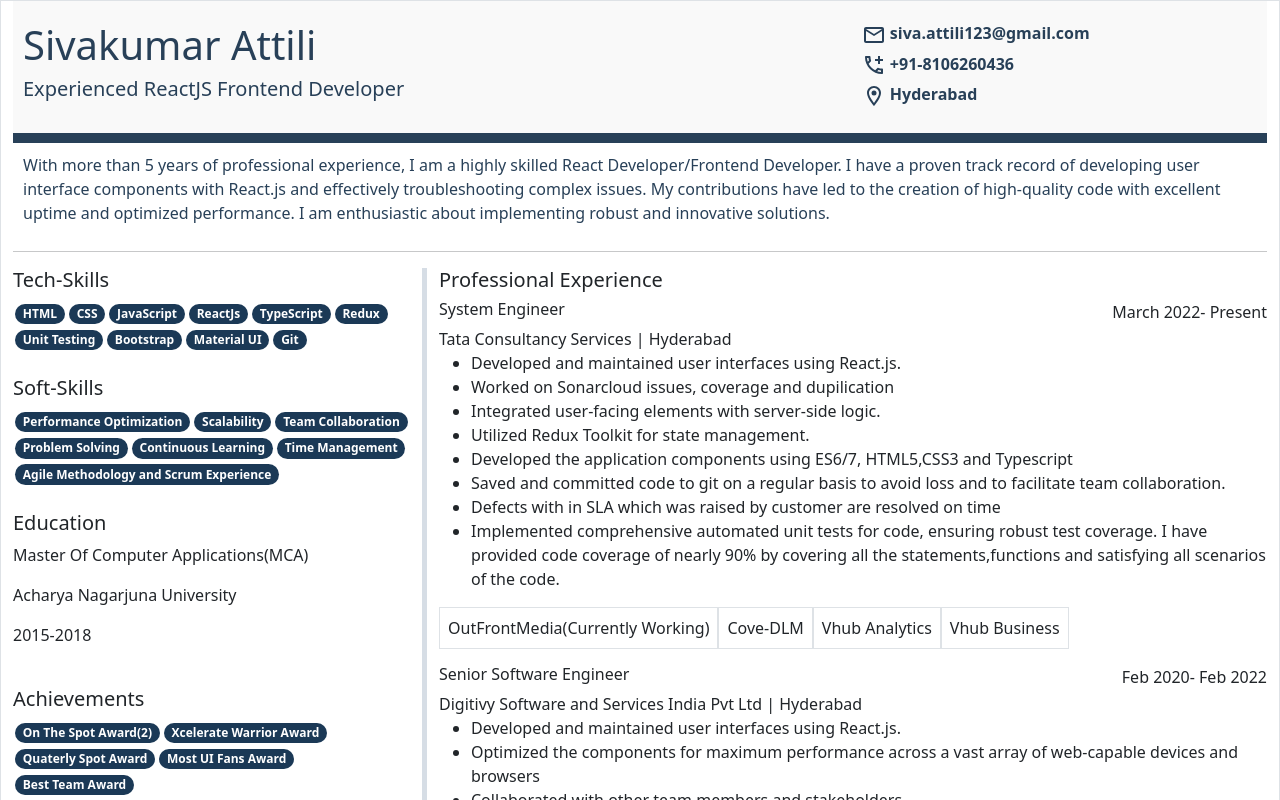
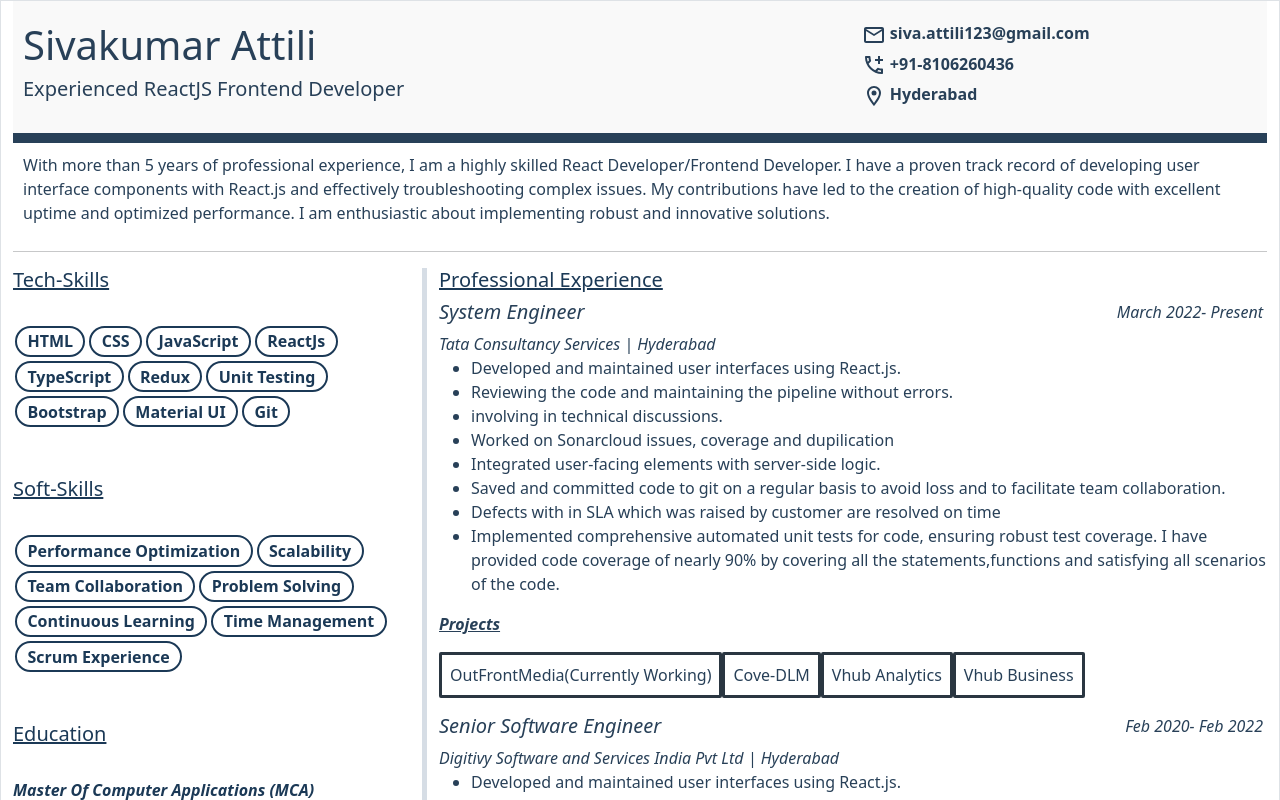
Before and after one commit to sivakumar-attili/Resume-Builder, a React (Create React App) app in the folder my-profile/: page / in a window 1280 px wide. Shown: the top 800 px of the page. Built offline with nearby package versions, Linux system fonts and the light colour scheme.

Commit message:
Raw Resume is ready

```diff
--- a/my-profile/src/App.css
+++ b/my-profile/src/App.css
@@ -8,6 +8,18 @@
 .contact-section {
   font-weight: bold;
 }
+.title-header{
+  color:#1b3956;
+  text-decoration: underline;
+
+}
+.edu-data{
+  color:#1b3956;
+
+  font-weight: bold;
+  font-size: 16px;
+  word-wrap: break-word;
+}
 
 .contact-section>div {
   padding-bottom: 5px;
@@ -16,13 +28,35 @@
 .summary-section {
   padding: 10px;
   color: #284058;
-  font-weight: 200px;
+  font-weight: 400px;
 }
 .skill-text{
-  background-color: #1b3956 !important;
+  background-color: #ffff !important;
+  color:#1b3956 !important;
+  border: 2px solid #1b3956 ;
   margin: 2px;
+  font-size: 16px !important;
+
 
 }
 .skill-section{
   border-right: 5px solid #afbecd83;
 }
+.role{
+   color: #284058;
+   font-style: italic;
+}
+.projects{
+  color: #284058;
+  font-style: italic;
+  font-weight: 600;
+  text-decoration: underline;
+}
+.responsibilities{
+  color: #284058;
+ font-weight: 400;
+}
+.project-border{
+  border: 3px solid #2a3641 ;
+  border-radius: 2px;
+}
--- a/my-profile/src/Components/ResumeBuiderMainComponent.js
+++ b/my-profile/src/Components/ResumeBuiderMainComponent.js
@@ -58,25 +58,30 @@ function ResumeBuilderMainComponent() {
             <div className='col-4 skill-section'>
 
                 <div>
-                    <h5>{skillData.header}</h5>
-
+                    <h5 className='title-header'>{skillData.header}</h5>
+                    <br/>
                     {skillData?.skills.map((skill, index) => (<li className='badge rounded-pill skill-text' key={index}>{skill}</li>))}
                 </div>
                 <br />
+                <br />
                 <div>
-                    <h5>{softSkillData.header}</h5>
+                    <h5 className='title-header'>{softSkillData.header}</h5>
+                    <br/>
                     {softSkillData?.skills.map((skill, index) => (<li className='badge rounded-pill skill-text' key={index}>{skill}</li>))}
                 </div>
                 <br />
+                <br />
                 <div>
-                    <h5>{educationalDetails.title}</h5>
-                    <p>{educationalDetails.study}</p>
-                    <p>{educationalDetails.university}</p>
-                    <p>{educationalDetails.year}</p>
+                    <h5 className='title-header'>{educationalDetails.title}</h5>
+                  <br/>
+                    <p className='edu-data'><i>{educationalDetails.study}</i></p>
+                    <p className='edu-data'><i>{educationalDetails.university}</i></p>
+                    <p className='edu-data'><i>{educationalDetails.year}</i></p>
                 </div>
                 <br />
+                <br />
                 <div>
-                    <h5>{achievements?.header}</h5>
+                    <h5 className='title-header'>{achievements?.header}</h5>
                     {achievements?.awards.map((skill, index) => (<li className='badge rounded-pill skill-text' key={index}>{skill}</li>))}
                 </div>
 
@@ -86,20 +91,23 @@ function ResumeBuilderMainComponent() {
             </div>
             {/* experience section */}
             <div className='col-8'>
-                <h5>{experienceData?.header}</h5>
+                <h5 className='title-header'>{experienceData?.header}</h5>
                 {experienceData?.Details?.map((details, index) => (<div key={index} >
                     <div style={{ display: "flex", justifyContent: "space-between" }}>
                         <div>
-                            <h6>{details?.role}</h6>
-                            <div>{details?.company} | Hyderabad </div>
+                            <h5 className='role' >{details?.role}</h5>
+
                         </div>
-                        <div>{details?.year}</div>
+                        <div className='role px-1'>{details?.year}</div>
                     </div>
+                    <div className='role'>{details?.company} | Hyderabad </div>
                     <ul>
-                        {details?.responsibilities?.map((resp, key) => (<li key={key} >{resp}</li>))}
+                        {details?.responsibilities?.map((resp, key) => (<li key={key} className='responsibilities' >{resp}</li>))}
                     </ul>
+                    <p className='projects' >Projects</p>
                     <div class="d-flex flex-row bd-highlight mb-3">
-                        {details?.projects?.map((project, pkey) => (<div key={pkey} className="p-2 bd-highlight border">{project}</div>))}
+
+                        {details?.projects?.map((project, pkey) => (<div key={pkey} className=" responsibilities p-2 bd-highlight  project-border">{project}</div>))}
 
                     </div>
 
--- a/my-profile/src/Components/consts.js
+++ b/my-profile/src/Components/consts.js
@@ -16,11 +16,11 @@ export const skillData = {
 }
 export const softSkillData = {
     header: "Soft-Skills",
-    skills: ["Performance Optimization", "Scalability", "Team Collaboration", "Problem Solving", "Continuous Learning", "Time Management", "Agile Methodology and Scrum Experience"]
+    skills: ["Performance Optimization", "Scalability", "Team Collaboration", "Problem Solving", "Continuous Learning", "Time Management", "Scrum Experience"]
 }
 export const educationalDetails = {
     title: "Education",
-    study: "Master Of Computer Applications(MCA)",
+    study: "Master Of Computer Applications (MCA)",
     year: "2015-2018",
     university: "Acharya Nagarjuna University"
 }
@@ -33,11 +33,12 @@ export const achievements = {
 
         " Most UI Fans Award",
 
-        "Best Team Award"]
+        "Best Team Award(2)",
+        "Technical Excellence Award"]
 }
 export const experienceData = {
     header: "Professional Experience",
-    Pheader:"Projects",
+    Pheader: "Projects",
     Details: [
         {
             company: "Tata Consultancy Services",
@@ -45,10 +46,10 @@ export const experienceData = {
             year: "March 2022- Present",
             responsibilities: [
                 "Developed and maintained user interfaces using React.js.",
+                "Reviewing the code and maintaining the pipeline without errors.",
+                "involving in technical discussions.",
                 "Worked on Sonarcloud issues, coverage and dupilication",
                 "Integrated user-facing elements with server-side logic.",
-            "Utilized Redux Toolkit for state management.",
-            "Developed the application components using ES6/7, HTML5,CSS3 and Typescript",
                 "Saved and committed code to git on a regular basis to avoid loss and to facilitate team collaboration.",
                 "Defects with in SLA which was raised by customer are resolved on time",
                 "Implemented comprehensive automated unit tests for code, ensuring robust test coverage. I have provided code coverage of nearly 90% by covering all the statements,functions and satisfying all scenarios of the code."],
```
Lines whose indentation alone changed are shown as unchanged.
